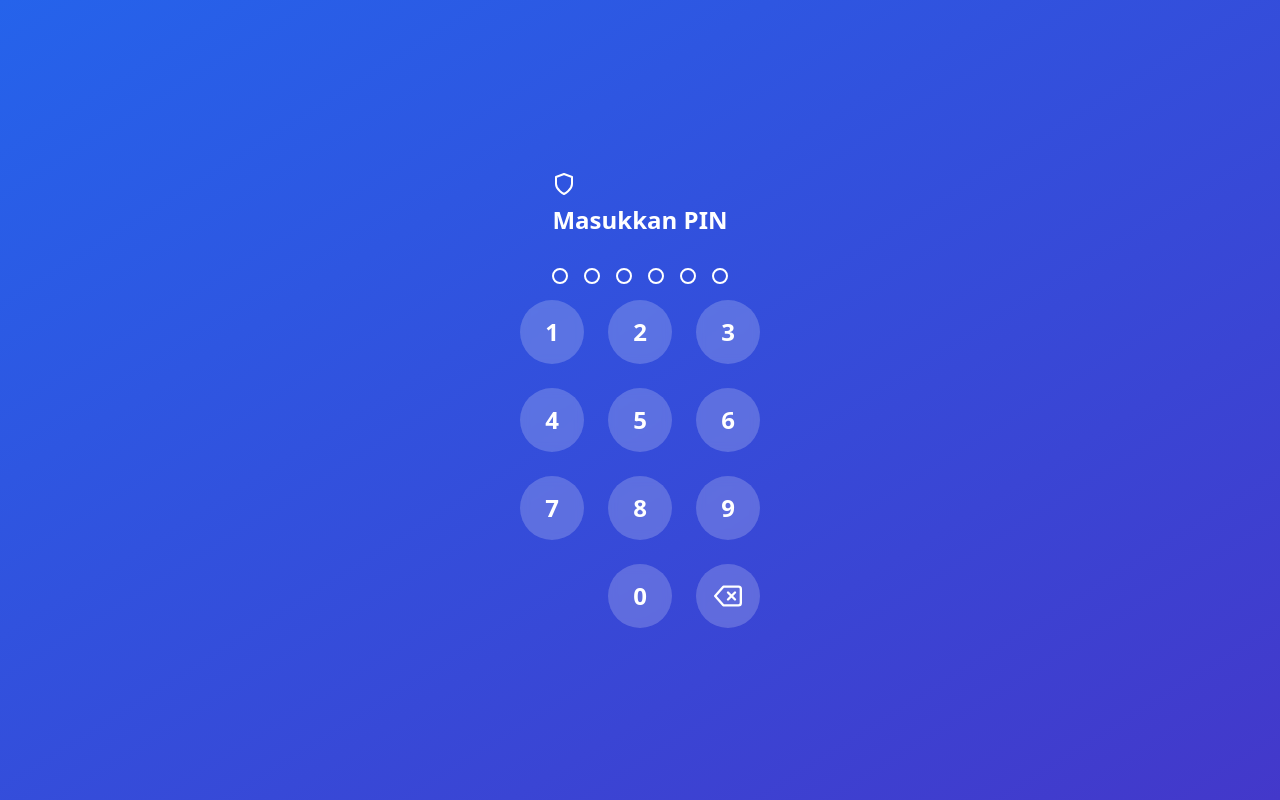
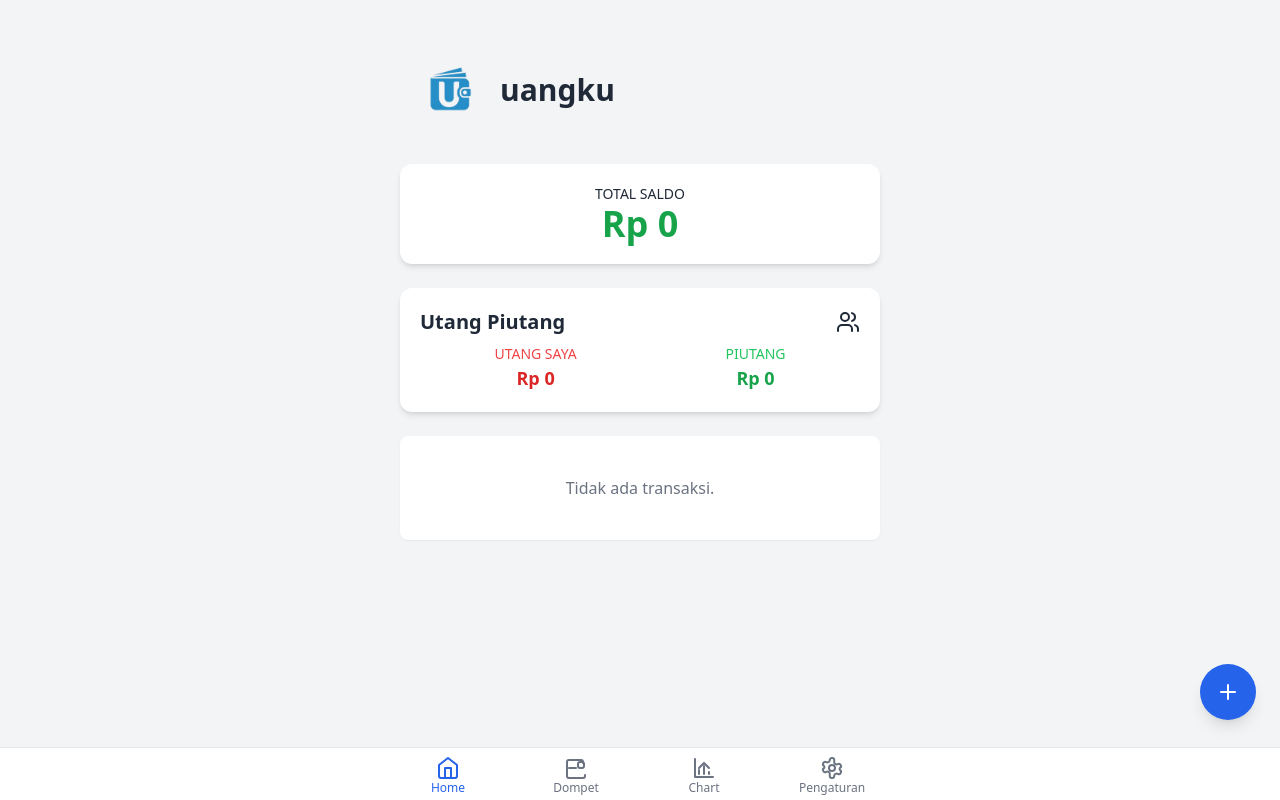
Before and after one commit to jrizani/uangku2, a React (Create React App) app: page / in a window 1280 px wide. Built offline with nearby package versions, Linux system fonts and the light colour scheme.

Commit message:
Remove authentication

```diff
--- a/package.json
+++ b/package.json
@@ -17,7 +17,10 @@
     "react-chartjs-2": "^5.2.0",
     "react-dom": "^19.1.0",
     "react-scripts": "5.0.1",
-    "web-vitals": "^2.1.4"
+    "web-vitals": "^2.1.4",
+    "nodemailer": "^6.9.14",
+    "express": "^4.19.2",
+    "cors": "^2.8.5"
   },
   "scripts": {
     "build:icons": "node scripts/generate-icon-list.js",
--- a/src/App.js
+++ b/src/App.js
@@ -15,7 +15,7 @@ import {ChartsView} from "./components/screen/ChartsView";
 
 export default function App() {
     // --- State Management ---
-    const [isAuthenticated, setIsAuthenticated] = useState(false);
+    const [isAuthenticated, setIsAuthenticated] = useState(true);
     const [wallets, setWallets] = useState([]);
     const [transactions, setTransactions] = useState([]);
     const [categories, setCategories] = useState([]);
--- a/src/components/screen/PinScreen.js
+++ b/src/components/screen/PinScreen.js
@@ -4,63 +4,110 @@ import {BackspaceIcon, ShieldIcon} from "../../utils/icons";
 export function PinScreen({onSuccess}) {
     const [pin, setPin] = useState('');
     const [error, setError] = useState('');
+    const [message, setMessage] = useState(''); // Untuk pesan sukses/loading
+    const [isLoading, setIsLoading] = useState(false);
     const [shaking, setShaking] = useState(false);
-    const storedPin = localStorage.getItem('moneyplus_pin') || '123456';
+
+    const checkPin = (currentPin) => {
+        const storedPin = process.env.REACT_APP_DEFAULT_PIN || localStorage.getItem('moneyplus_pin') || '123456';
+        if (currentPin === storedPin) {
+            onSuccess();
+        } else {
+            setError('PIN Salah');
+            setShaking(true);
+            setTimeout(() => {
+                setPin('');
+                setShaking(false);
+            }, 500);
+        }
+    };
 
     const handleKeyPress = (key) => {
+        setError('');
+        setMessage('');
         if (pin.length < 6) {
-            setPin(pin + key);
+            const newPin = pin + key;
+            setPin(newPin);
+            if (newPin.length === 6) {
+                checkPin(newPin);
+            }
         }
     };
 
     const handleDelete = () => {
+        setError('');
         setPin(pin.slice(0, -1));
     };
 
-    useEffect(() => {
-        if (pin.length === 6) {
-            if (pin === storedPin) {
-                onSuccess();
-            } else {
-                setError('PIN salah, silakan coba lagi.');
-                setShaking(true);
-                setTimeout(() => {
-                    setPin('');
-                    setShaking(false);
-                }, 500);
+    const handlePinReset = async () => {
+        // eslint-disable-next-line no-restricted-globals
+        if (!confirm('Anda yakin ingin mereset PIN? PIN baru akan dikirimkan ke email Anda.')) {
+            return;
+        }
+
+        setIsLoading(true);
+        setError('');
+        setMessage('Mengirim PIN baru...');
+        try {
+            // Memanggil endpoint di folder /api
+            const response = await fetch('/api/reset-pin', { method: 'POST' });
+            if (!response.ok) {
+                throw new Error('Server merespon dengan error.');
             }
-        } else {
-            setError('');
+            const data = await response.json();
+
+            // Simpan PIN baru ke localStorage agar bisa langsung digunakan
+            localStorage.setItem('moneyplus_pin', JSON.stringify(data.newPin));
+
+            setMessage('PIN baru telah dikirim ke email Anda. Silakan cek.');
+            setPin('');
+
+        } catch (err) {
+            console.error(err);
+            setError('Gagal mereset PIN. Coba lagi nanti.');
+        } finally {
+            setIsLoading(false);
         }
-    }, [pin, storedPin, onSuccess]);
-
-    const PinKeyButton = ({children, onClick, className = ""}) => (
-        <button onClick={onClick}
-                className={`bg-white/20 backdrop-blur-sm h-16 w-16 flex justify-center items-center text-2xl font-semibold text-white active:bg-white/40 transition-colors rounded-full ${className}`}>
-            {children}
-        </button>
-    );
+    };
 
     return (
-        <div
-            className="fixed inset-0 bg-gradient-to-br from-blue-600 to-indigo-700 flex flex-col justify-center items-center p-4">
-            <div className="text-center text-white mb-8">
+        <div className="flex flex-col items-center justify-center h-screen bg-gray-100">
+            <div className="text-center">
                 <ShieldIcon/>
-                <h1 className="text-2xl font-bold mt-2">Masukkan PIN</h1>
+                <h2 className="text-2xl font-bold mt-4">Masukkan PIN Anda</h2>
             </div>
-            <div className={`flex space-x-4 mb-4 ${shaking ? 'shake' : ''}`}>
-                {[...Array(6)].map((_, i) => (
+            <div className={`flex space-x-4 my-8 ${shaking ? 'shake' : ''}`}>
+                {Array.from({length: 6}).map((_, i) => (
                     <div key={i}
-                         className={`w-4 h-4 rounded-full border-2 border-white ${pin.length > i ? 'bg-white' : ''}`}></div>
+                         className={`w-6 h-6 rounded-full border-2 ${error ? 'border-red-500' : 'border-gray-400'} ${pin.length > i ? 'bg-blue-500 border-blue-500' : 'bg-transparent'}`}></div>
                 ))}
             </div>
-            {error && <p className="text-red-300 mb-4">{error}</p>}
-            <div className="grid grid-cols-3 gap-6">
-                {[...Array(9).keys()].map(i => <PinKeyButton key={i + 1}
-                                                             onClick={() => handleKeyPress((i + 1).toString())}>{i + 1}</PinKeyButton>)}
-                <div/>
-                <PinKeyButton onClick={() => handleKeyPress('0')}>0</PinKeyButton>
-                <PinKeyButton onClick={handleDelete}><BackspaceIcon/></PinKeyButton>
+
+            {error && <p className="text-red-500 h-6">{error}</p>}
+            {message && <p className="text-green-600 h-6">{message}</p>}
+
+            <div className="grid grid-cols-3 gap-6 mt-4">
+                {[1, 2, 3, 4, 5, 6, 7, 8, 9].map(num => (
+                    <button key={num} onClick={() => handleKeyPress(num)} disabled={isLoading}
+                            className="w-20 h-20 rounded-full bg-white text-2xl font-semibold shadow-md active:bg-gray-200 disabled:opacity-50">
+                        {num}
+                    </button>
+                ))}
+
+                {/* --- TOMBOL BARU UNTUK RESET PIN --- */}
+                <button onClick={handlePinReset} disabled={isLoading}
+                        className="w-20 h-20 text-blue-600 font-semibold text-sm disabled:opacity-50">
+                    Lupa PIN?
+                </button>
+
+                <button onClick={() => handleKeyPress(0)} disabled={isLoading}
+                        className="w-20 h-20 rounded-full bg-white text-2xl font-semibold shadow-md active:bg-gray-200 disabled:opacity-50">
+                    0
+                </button>
+                <button onClick={handleDelete} disabled={isLoading}
+                        className="w-20 h-20 flex items-center justify-center text-gray-600 disabled:opacity-50">
+                    <BackspaceIcon/>
+                </button>
             </div>
         </div>
     );
```
Also changed, not shown: api/reset-pin.js (added, +45 -0 lines), 1 other file (tests, documents, lock files or other folders).
